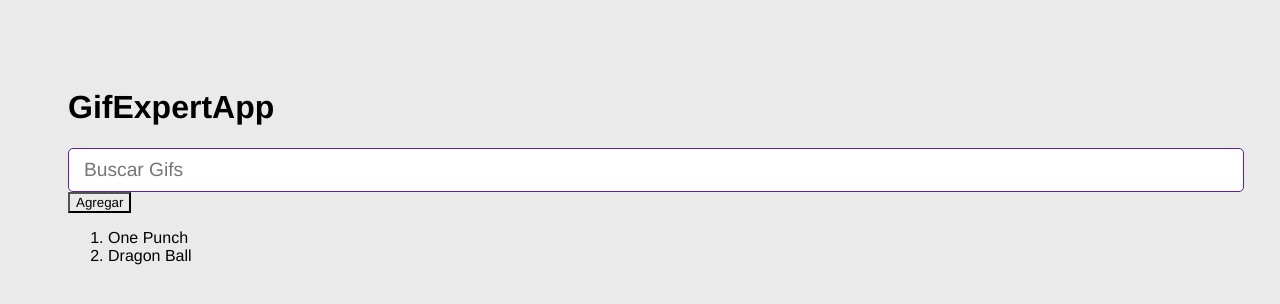
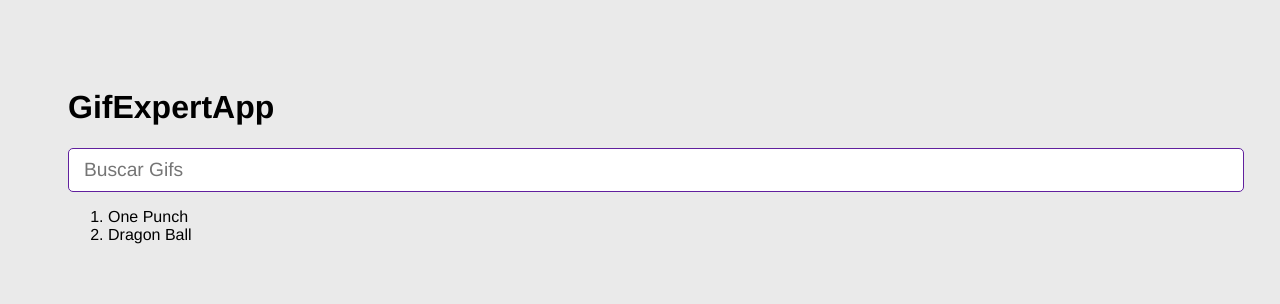
Before and after one commit to acnielwilliams08/GifExpertApp, a React (Vite) app: page / in a window 1280 px wide. Shown: the top 304 px of the page. Built offline with nearby package versions, Linux system fonts and the light colour scheme.

Commit message:
Agregando la funcion onAddCatgroy para agregar lacategoria nueva del componente

```diff
--- a/src/GifExpertApp.tsx
+++ b/src/GifExpertApp.tsx
@@ -4,8 +4,8 @@ import { AddCategory } from "./components/AddCategory";
 export const GifExpertApp = () => {
   const [categories, setCategories] = useState(["One Punch", "Dragon Ball"]);
 
-  const onAddCategory = () => {
-    setCategories(["Hunter x Hunter", ...categories]);
+  const onAddCategory = (category: string) => {
+    setCategories([category, ...categories]);
   };
 
   return (
@@ -14,17 +14,17 @@ export const GifExpertApp = () => {
       <h1>GifExpertApp</h1>
 
       {/* Input*/}
-      <AddCategory></AddCategory>
+      <AddCategory onAddCategory={onAddCategory}></AddCategory>
 
       {/* Listado de Gif */}
-      <button onClick={onAddCategory}>Agregar</button>
-
       <ol>
         {categories.map((category, index) => {
+          {
+            /* Gif Item  */
+          }
           return <li key={index}> {category} </li>;
         })}
       </ol>
-      {/* Gif Item  */}
     </>
   );
 };
--- a/src/components/AddCategory.tsx
+++ b/src/components/AddCategory.tsx
@@ -1,6 +1,10 @@
 import { useState } from "react";
 
-export const AddCategory = () => {
+interface AddCategoryProps {
+  onAddCategory: (category: string) => void;
+}
+
+export const AddCategory: React.FC<AddCategoryProps> = ({ onAddCategory }) => {
   const [inputValue, setInputValue] = useState("");
 
   const onInputChange = (event: React.ChangeEvent<HTMLInputElement>) => {
@@ -10,7 +14,11 @@ export const AddCategory = () => {
 
   const onSubmit = (event: React.FormEvent<HTMLFormElement>) => {
     event.preventDefault();
-    console.log(inputValue);
+
+    if (inputValue.trim().length <= 1) return;
+
+    onAddCategory(inputValue);
+    setInputValue("");
   };
 
   return (
```
